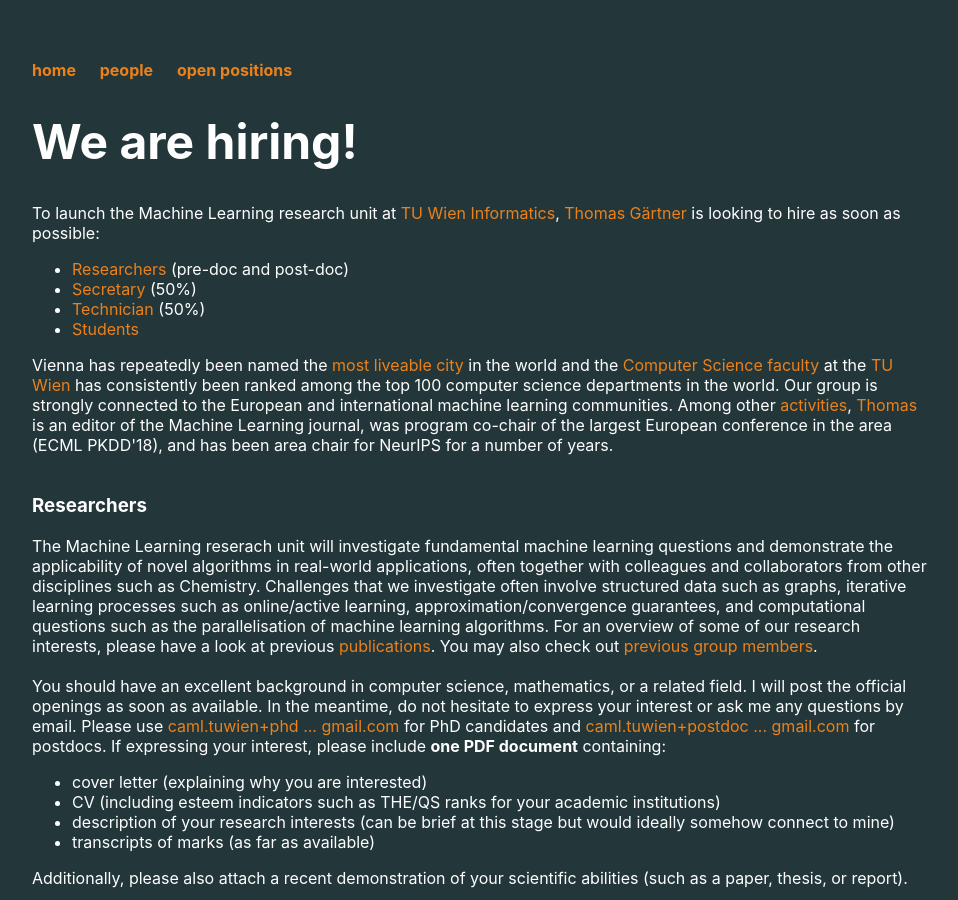
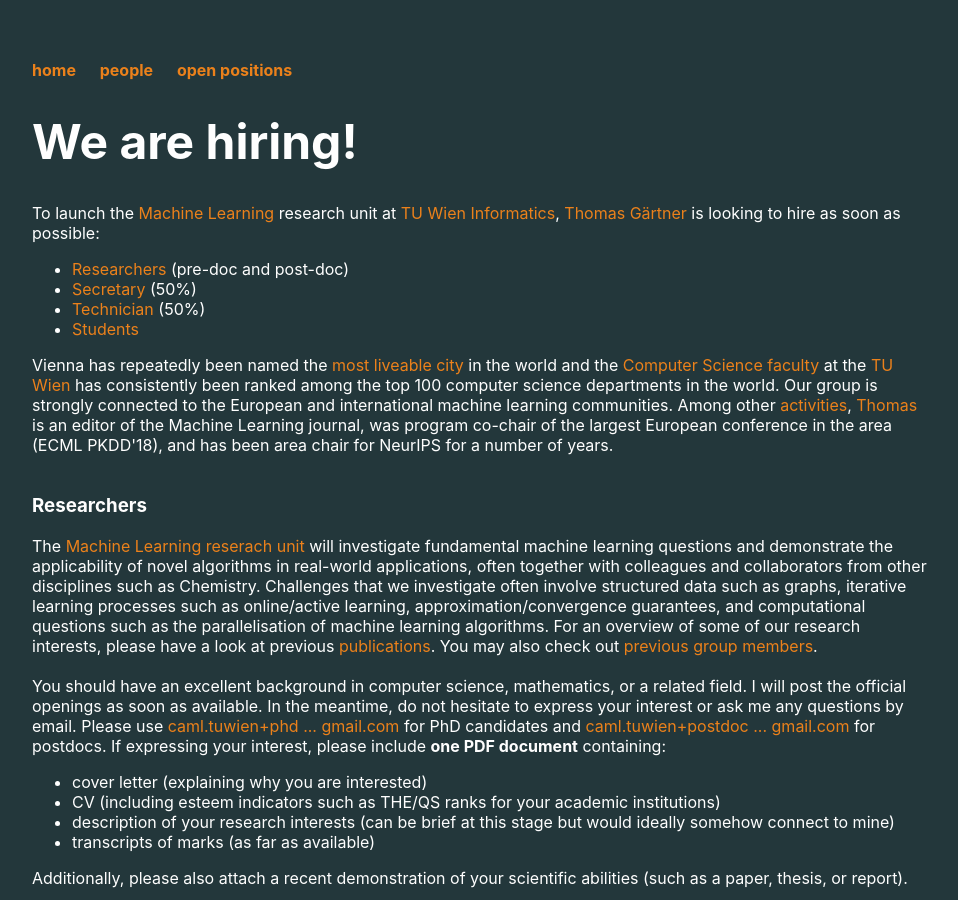
Before and after one commit to ml-tuw/ml-tuw.github.io, a Jekyll site: the page built from hiring_en/index.html, in a window 1280 px wide and 900 px high. Shown: the whole window, without its empty margins (160-1118 px from the left). Built offline with Jekyll 4.4.1, drawn with Linux system fonts in a browser that asks for light colours; some of the changed lines change nothing that is shown.

Commit message:
ru links

```diff
--- a/_config.yml
+++ b/_config.yml
@@ -87,8 +87,8 @@
 links:
   TUWienInformatics: <a href="https://informatics.tuwien.ac.at/">TU Wien Informatics</a>
   InformaticsTUWien: <a href="https://informatics.tuwien.ac.at/">Computer Science faculty</a> at the <a href="https://www.tuwien.at/en/">TU Wien</a>
-  TUWienML: Maschinelles Lernen
-  TUWienML_en: Machine Learning
-  TUWienMLRU_en: Machine Learning reserach unit
+  TUWienML: <a href="https://ml-tuw.github.io">Maschinelles Lernen</a>
+  TUWienML_en: <a href="https://ml-tuw.github.io">Machine Learning</a>
+  TUWienMLRU_en: <a href="https://ml-tuw.github.io">Machine Learning reserach unit</a>
   Thomas: https://t-gaertner.github.io
 #  : <a href=""></a>
```
